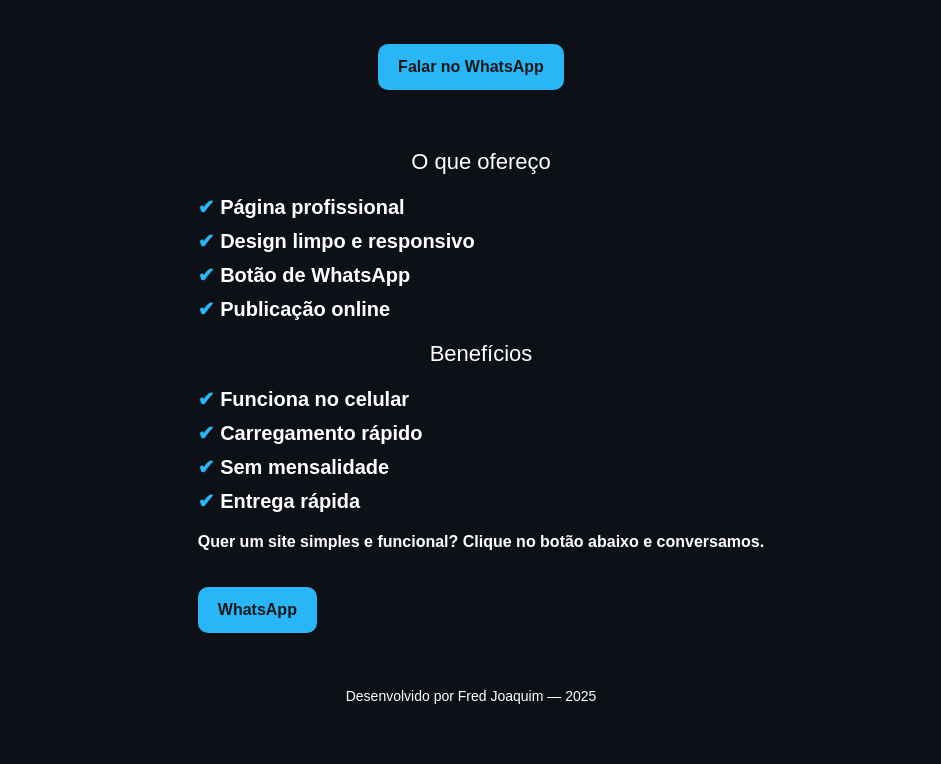
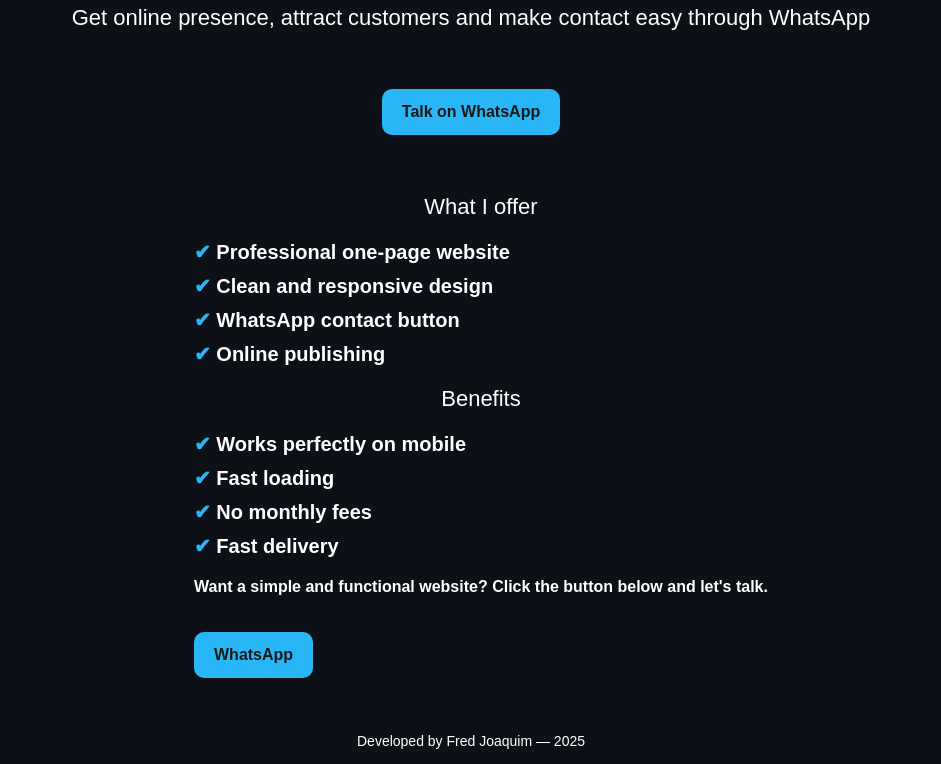
Before and after one commit to fredjoaquim/Page, a plain HTML site: page index.html in a window 1280 px wide. Shown: the part 145-909 px from the top of the page, without its empty margins (169-1110 px from the left). Before the commit the page ends 864 px from the top, so only its background shows below. Drawn offline with Linux system fonts and the light colour scheme.

Commit message:
primeiro commit

```diff
--- a/index.html
+++ b/index.html
@@ -1,5 +1,5 @@
 <!DOCTYPE html>
-<html lang="pt-br">
+<html lang="en">
 <head>
     <meta charset="UTF-8">
     <meta name="viewport" content="width=device-width, initial-scale=1.0">
@@ -9,34 +9,34 @@
 
 <body>
     <header>
-        <h1>Site simples e profissional para o seu negócio</h1>
-        <h2>Tenha presença online, atraia clientes e facilite o contato pelo whatsApp</h2>
+        <h1>Simple and professional website for your business</h1>
+        <h2>Get online presence, attract customers and make contact easy through WhatsApp</h2>
     </header>
- <a class="btn" href="https://wa.me/38991216266">Falar no WhatsApp</a>
+ <a class="btn" href="https://wa.me/38991216266">Talk on WhatsApp</a>
 
  <section>
-    <h2>O que ofereço</h2>
+    <h2>What I offer</h2>
     <ul>
-        <li>Página profissional</li>
-        <li>Design limpo e responsivo</li>
-        <li>Botão de WhatsApp</li>
-        <li>Publicação online</li>
+        <li>Professional one-page website</li>
+        <li>Clean and responsive design</li>
+        <li>WhatsApp contact button</li>
+        <li>Online publishing</li>
     </ul>
 
-    <h2>Benefícios</h2>
+    <h2>Benefits</h2>
     <ul>
-        <li>Funciona no celular</li>
-        <li>Carregamento rápido</li>
-        <li>Sem mensalidade</li>
-        <li>Entrega rápida</li>
+        <li>Works perfectly on mobile</li>
+        <li>Fast loading</li>
+        <li>No monthly fees</li>
+        <li>Fast delivery</li>
     </ul>
 
-    <p>Quer um site simples e funcional?
-Clique no botão abaixo e conversamos.</p>
+    <p>Want a simple and functional website?
+Click the button below and let's talk.</p>
  <a class="btn" href="https://wa.me/38991216266">WhatsApp</a>
 </section>
 
-<footer>Desenvolvido por Fred Joaquim — 2025</footer>
+<footer>Developed by Fred Joaquim — 2025</footer>
 
 </body>
 </html>
```
